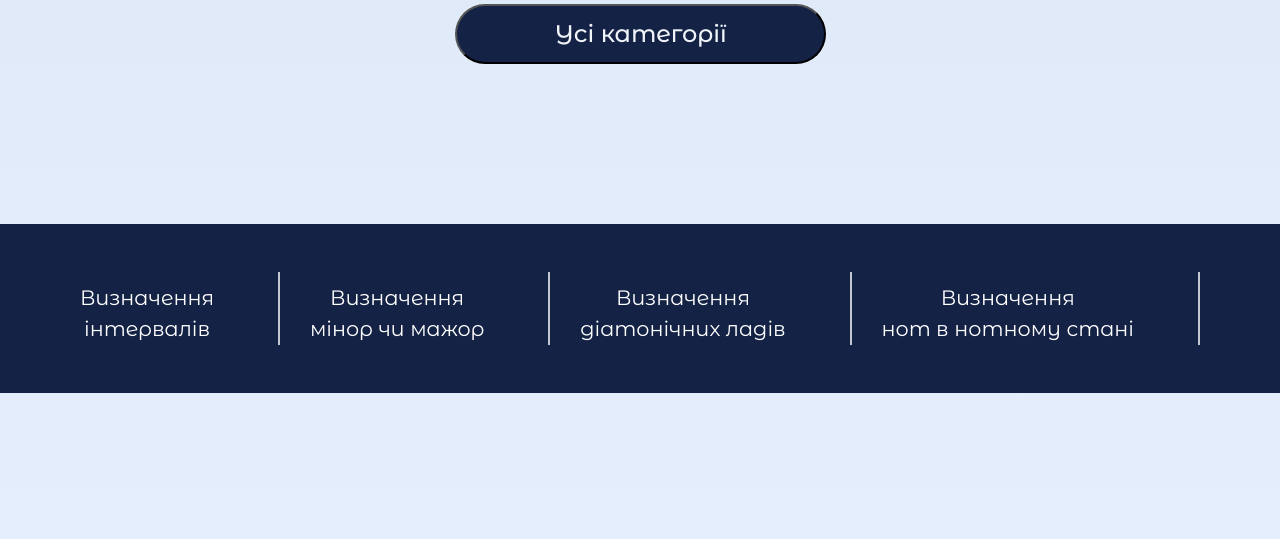
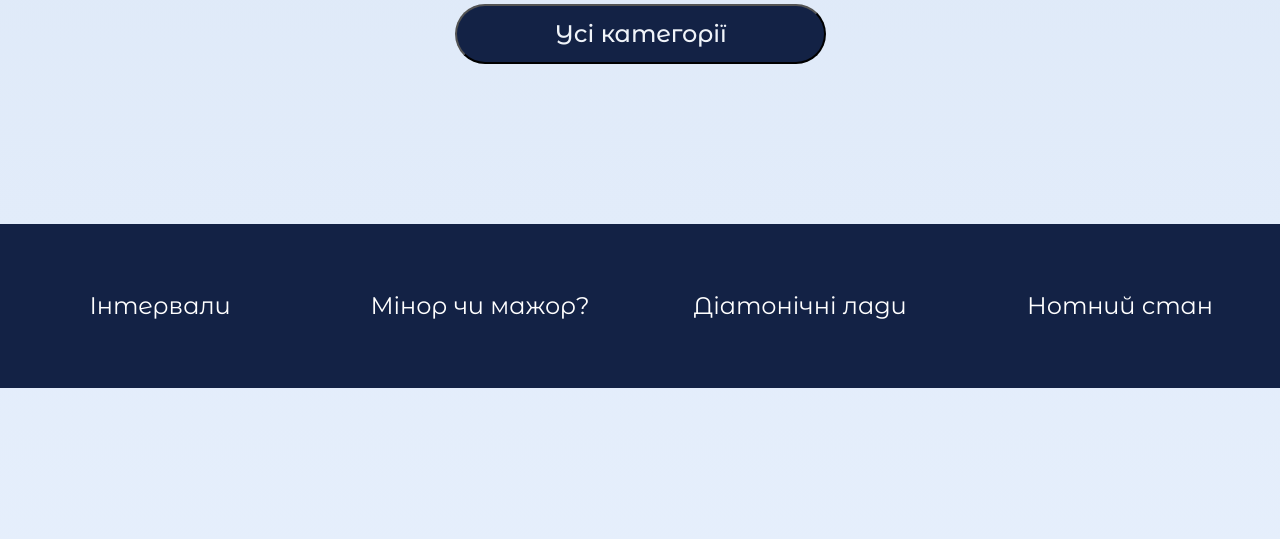
Before and after one commit to dmytryk28/yeNote, a Flask app: page / in a window 1280 px wide. Shown: the part 729-1268 px from the top of the page. Run offline with Flask 3, Linux system fonts and the light colour scheme; some libraries are stand-ins or nearby versions.

Commit message:
main page buttons

```diff
--- a/website/static/style.css
+++ b/website/static/style.css
@@ -216,13 +216,24 @@ header .task, header .profile, header .create_test {
 
 .desktop-1 .group-1 {
     cursor: pointer;
-    border-right: 2px solid rgba(255, 255, 255, 0.75);
-    padding-right: 4rem;
+    /*border-right: 2px solid rgba(255, 255, 255, 0.75);*/
+    /*padding-right: 4rem;*/
+    padding: 4rem 2.9rem;
     display: flex;
     flex-direction: column;
     align-items: center;
-    height: fit-content;
+    height: 100%;
     box-sizing: border-box;
+    transition: background-color 0.5s ease;
+}
+
+.group-1:hover {
+    background-color: #E5EEFB;
+}
+
+.group-1:hover span{
+    color: #132244;
+    font-weight: 600;
 }
 
 .desktop-1 .container-2 {
@@ -244,6 +255,12 @@ header .task, header .profile, header .create_test {
     padding: 3rem 5rem;
     width: 100vw;
     box-sizing: border-box;
+}
+
+.group-5 {
+    display: grid;
+    grid-template-columns: 1fr 1fr 1fr 1fr;
+    padding: 0;
 }
 
 .group-2 {
@@ -311,10 +328,10 @@ header .task, header .profile, header .create_test {
 
 .desktop-1 .category {
     overflow-wrap: break-word;
-    margin-top: 10px;
+    /*margin-top: 10px;*/
     text-align: center;
     font-weight: 400;
-    font-size: 1.3rem;
+    font-size: 1.5rem;
     color: #ffffff;
 }
 
--- a/website/templates/desktop_1.html
+++ b/website/templates/desktop_1.html
@@ -21,47 +21,23 @@
     </div>
     <div class="group-5">
         <div class="group-1" id="0">
-<!--            <div class="rectangle-44">-->
-<!--                 <picture>-->
-<!--                    <img src="../static/intervals-1.png"/>-->
-<!--              </picture>-->
-<!--            </div>-->
             <span class="category">
-                    Визначення</br>
-                    інтервалів
+                    Інтервали
                     </span>
         </div>
         <div class="group-1" id="1">
-<!--            <div class="rectangle-44">-->
-<!--                <picture>-->
-<!--                    <img src="../static/major-minor-1.png"/>-->
-<!--              </picture>-->
-<!--            </div>-->
             <span class="category">
-                    Визначення</br>
-                    мінор чи мажор
+                    Мінор чи мажор?
                     </span>
         </div>
         <div class="group-1" id="2">
-<!--            <div class="rectangle-44">-->
-<!--                <picture>-->
-<!--                    <img src="../static/lad-1.png"/>-->
-<!--              </picture>-->
-<!--            </div>-->
             <span class="category">
-                    Визначення</br>
-                    діатонічних ладів
+                    Діатонічні лади
                     </span>
         </div>
         <div class="group-1" id="3">
-<!--            <div class="rectangle-44">-->
-<!--                <picture>-->
-<!--                    <img src="../static/notes-1.png"/>-->
-<!--              </picture>-->
-<!--            </div>-->
             <span class="category">
-                    Визначення</br>
-                    нот в нотному стані
+                    Нотний стан
                     </span>
         </div>
     </div>
```
